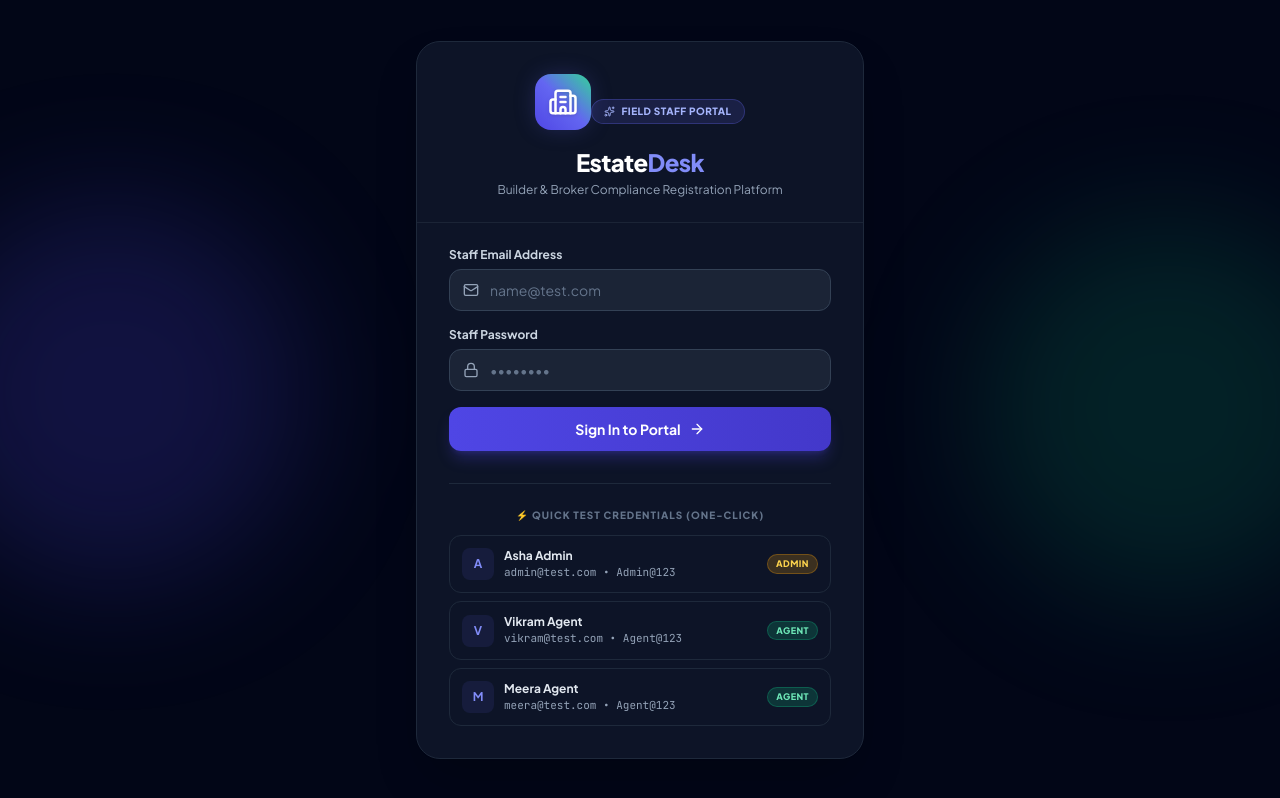
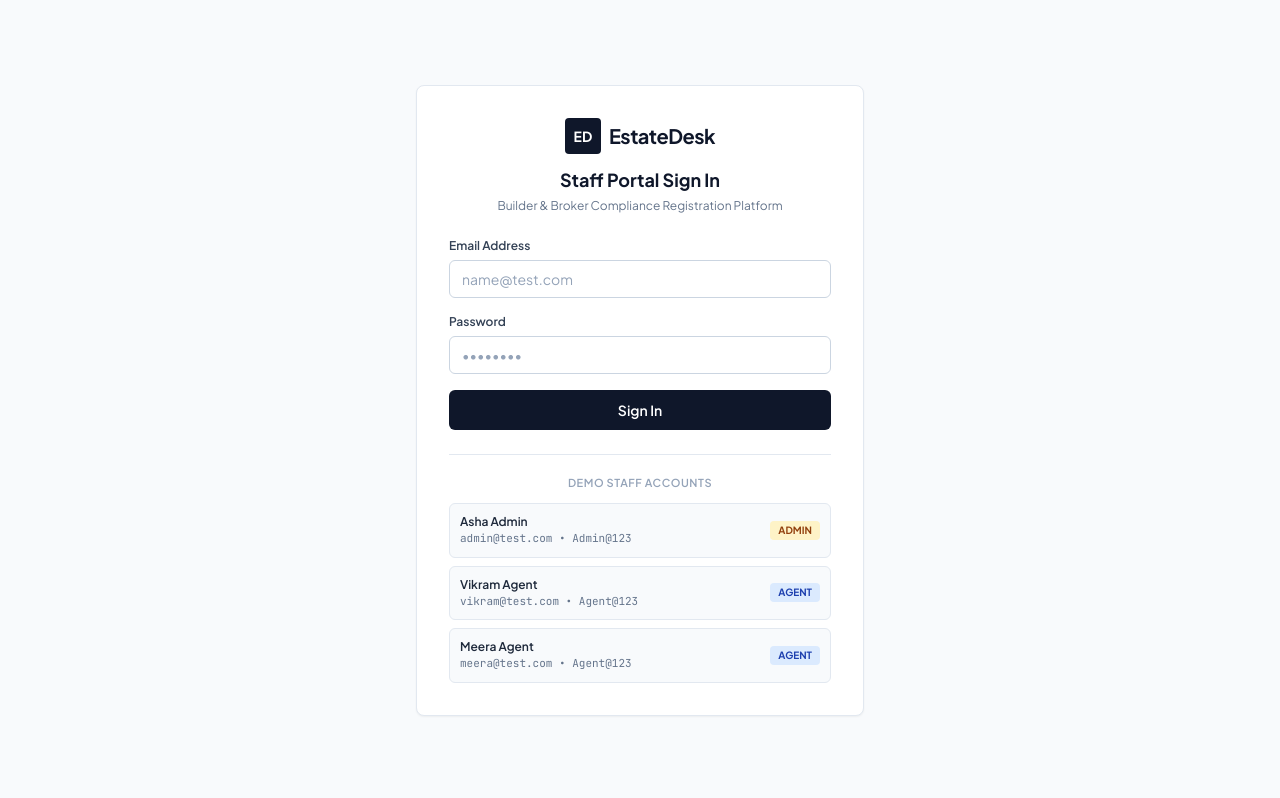
Before and after one commit to Bharat8533/Propcid-Assignment, a React (Vite) app in the folder frontend/: page / in a window 1280 px wide. Built offline with nearby package versions, Linux system fonts and the light colour scheme.

Commit message:
style(login): redesign login page to match clean corporate website aesthetic

```diff
--- a/frontend/src/pages/LoginPage.jsx
+++ b/frontend/src/pages/LoginPage.jsx
@@ -1,5 +1,4 @@
 import React, { useState } from 'react';
-import { Building2, Lock, Mail, ArrowRight, Sparkles, ShieldCheck } from 'lucide-react';
 import { DEMO_STAFF_USERS } from '../constants/indianData';
 import { api } from '../services/api';
 
@@ -44,86 +43,74 @@ export default function LoginPage({ onLoginSuccess }) {
   };
 
   return (
-    <div className="min-h-screen flex items-center justify-center p-4 sm:p-6 relative overflow-hidden bg-slate-950">
-      {/* Ambient background glows */}
-      <div className="absolute top-1/4 -left-20 w-96 h-96 bg-indigo-600/20 rounded-full blur-3xl pointer-events-none" />
-      <div className="absolute bottom-1/4 -right-20 w-96 h-96 bg-emerald-500/15 rounded-full blur-3xl pointer-events-none" />
-
-      <div className="max-w-md w-full bg-slate-900/90 backdrop-blur-xl rounded-3xl shadow-2xl border border-slate-800 overflow-hidden relative z-10">
-        {/* Header */}
-        <div className="p-8 pb-6 text-center border-b border-slate-800/80">
-          <div className="w-14 h-14 bg-gradient-to-tr from-indigo-600 via-indigo-500 to-emerald-400 rounded-2xl inline-flex items-center justify-center mb-4 shadow-glow">
-            <Building2 size={30} className="text-white drop-shadow" />
+    <div className="min-h-screen bg-slate-50 flex items-center justify-center p-4 sm:p-6">
+      <div className="max-w-md w-full bg-white rounded-lg border border-slate-200 shadow-sm p-6 sm:p-8">
+        {/* Brand Header */}
+        <div className="text-center mb-6">
+          <div className="flex items-center justify-center gap-2 mb-3">
+            <div className="w-9 h-9 bg-slate-900 text-white flex items-center justify-center rounded font-bold text-sm">
+              ED
             </div>
-          <div className="inline-flex items-center gap-1.5 px-3 py-1 rounded-full text-[10px] font-extrabold tracking-wider uppercase bg-indigo-500/15 text-indigo-300 border border-indigo-500/30 mb-2">
-            <Sparkles size={11} /> Field Staff Portal
+            <span className="font-bold text-slate-900 text-xl tracking-tight">EstateDesk</span>
           </div>
-          <h1 className="text-2xl font-black tracking-tight text-white">Estate<span className="text-indigo-400">Desk</span></h1>
-          <p className="text-xs text-slate-400 mt-1">Builder &amp; Broker Compliance Registration Platform</p>
+          <h1 className="text-lg font-bold text-slate-900">Staff Portal Sign In</h1>
+          <p className="text-xs text-slate-500 mt-1">Builder &amp; Broker Compliance Registration Platform</p>
         </div>
 
-        {/* Body */}
-        <div className="p-8 pt-6">
+        {/* Error Alert */}
         {errorMessage && (
-            <div className="bg-rose-500/10 text-rose-300 border border-rose-500/30 rounded-xl p-3.5 text-xs font-semibold mb-5 flex items-center gap-2">
-              <span>⚠️</span>
-              <span>{errorMessage}</span>
+          <div className="bg-red-50 text-red-700 border border-red-200 rounded-md p-3 text-xs font-medium mb-4">
+            {errorMessage}
           </div>
         )}
 
+        {/* Login Form */}
         <form onSubmit={handleLogin} className="space-y-4">
           <div>
-              <label className="text-xs font-bold text-slate-300 block mb-1.5" htmlFor="staff-email">
-                Staff Email Address
+            <label className="text-xs font-semibold text-slate-700 block mb-1.5" htmlFor="staff-email">
+              Email Address
             </label>
-              <div className="relative">
             <input
               id="staff-email"
               type="email"
-                  className="w-full pl-10 pr-3.5 py-2.5 rounded-xl border border-slate-700 bg-slate-800/80 text-white text-sm focus:border-indigo-500 focus:ring-4 focus:ring-indigo-500/20 outline-none transition-all placeholder:text-slate-500"
+              className="w-full px-3 py-2 text-sm border border-slate-300 rounded-md bg-white text-slate-900 placeholder:text-slate-400 focus:outline-none focus:ring-1 focus:ring-slate-900 focus:border-slate-900 transition-colors"
               placeholder="name@test.com"
               value={email}
               onChange={(e) => setEmail(e.target.value)}
               autoComplete="email"
               required
             />
-                <Mail size={16} className="absolute left-3.5 top-1/2 -translate-y-1/2 text-slate-400" />
-              </div>
           </div>
 
           <div>
-              <label className="text-xs font-bold text-slate-300 block mb-1.5" htmlFor="staff-password">
-                Staff Password
+            <label className="text-xs font-semibold text-slate-700 block mb-1.5" htmlFor="staff-password">
+              Password
             </label>
-              <div className="relative">
             <input
               id="staff-password"
               type="password"
-                  className="w-full pl-10 pr-3.5 py-2.5 rounded-xl border border-slate-700 bg-slate-800/80 text-white text-sm focus:border-indigo-500 focus:ring-4 focus:ring-indigo-500/20 outline-none transition-all placeholder:text-slate-500"
+              className="w-full px-3 py-2 text-sm border border-slate-300 rounded-md bg-white text-slate-900 placeholder:text-slate-400 focus:outline-none focus:ring-1 focus:ring-slate-900 focus:border-slate-900 transition-colors"
               placeholder="••••••••"
               value={password}
               onChange={(e) => setPassword(e.target.value)}
               autoComplete="current-password"
               required
             />
-                <Lock size={16} className="absolute left-3.5 top-1/2 -translate-y-1/2 text-slate-400" />
-              </div>
           </div>
 
           <button
             type="submit"
             disabled={loading}
-              className="w-full py-3 rounded-xl bg-gradient-to-r from-indigo-600 to-indigo-700 text-white font-bold text-sm hover:from-indigo-700 hover:to-indigo-800 transition-all flex items-center justify-center gap-2 shadow-lg shadow-indigo-600/30 disabled:opacity-50 mt-2 transform active:scale-95"
+            className="w-full py-2.5 px-4 rounded-md bg-slate-900 text-white text-sm font-semibold hover:bg-slate-800 transition-colors disabled:opacity-50 mt-2"
           >
-              <span>{loading ? 'Authenticating...' : 'Sign In to Portal'}</span>
-              <ArrowRight size={16} />
+            {loading ? 'Authenticating...' : 'Sign In'}
           </button>
         </form>
 
-          {/* Quick Demo Logins for Evaluator */}
-          <div className="mt-8 border-t border-slate-800 pt-6">
-            <div className="text-[10px] font-extrabold uppercase tracking-widest text-slate-500 mb-3 text-center">
-              ⚡ Quick Test Credentials (One-Click)
+        {/* One-click Staff Logins */}
+        <div className="mt-6 border-t border-slate-200 pt-5">
+          <div className="text-[11px] font-semibold uppercase tracking-wider text-slate-400 mb-3 text-center">
+            Demo Staff Accounts
           </div>
 
           <div className="space-y-2">
@@ -132,24 +119,19 @@ export default function LoginPage({ onLoginSuccess }) {
                 key={staff.id}
                 type="button"
                 onClick={() => handleQuickLogin(staff)}
-                  className="w-full flex items-center justify-between p-3 rounded-xl border border-slate-800 bg-slate-850/60 hover:bg-slate-800 hover:border-indigo-500/50 transition-all text-left group"
+                className="w-full flex items-center justify-between p-2.5 rounded-md border border-slate-200 bg-slate-50 hover:bg-slate-100 hover:border-slate-300 transition-colors text-left"
               >
-                  <div className="flex items-center gap-2.5">
-                    <div className="w-8 h-8 rounded-lg bg-indigo-500/10 text-indigo-400 group-hover:bg-indigo-600 group-hover:text-white flex items-center justify-center text-xs font-bold transition-colors">
-                      {staff.name.charAt(0)}
-                    </div>
                 <div>
-                      <div className="font-bold text-xs text-slate-200 group-hover:text-white transition-colors">{staff.name}</div>
-                      <div className="text-[11px] text-slate-400 font-mono">
+                  <div className="text-xs font-semibold text-slate-800">{staff.name}</div>
+                  <div className="text-[11px] text-slate-500 font-mono">
                     {staff.email} • {staff.password}
                   </div>
                 </div>
-                  </div>
                 <span
-                    className={`text-[9px] font-extrabold uppercase tracking-wider px-2 py-0.5 rounded-full ${
+                  className={`text-[10px] font-bold uppercase px-2 py-0.5 rounded ${
                     staff.role === 'admin'
-                        ? 'bg-amber-500/20 text-amber-300 border border-amber-500/30'
-                        : 'bg-emerald-500/20 text-emerald-300 border border-emerald-500/30'
+                      ? 'bg-amber-100 text-amber-800'
+                      : 'bg-blue-100 text-blue-800'
                   }`}
                 >
                   {staff.role}
@@ -160,6 +142,5 @@ export default function LoginPage({ onLoginSuccess }) {
         </div>
       </div>
     </div>
-    </div>
   );
 }
```
Lines whose indentation alone changed are shown as unchanged.
